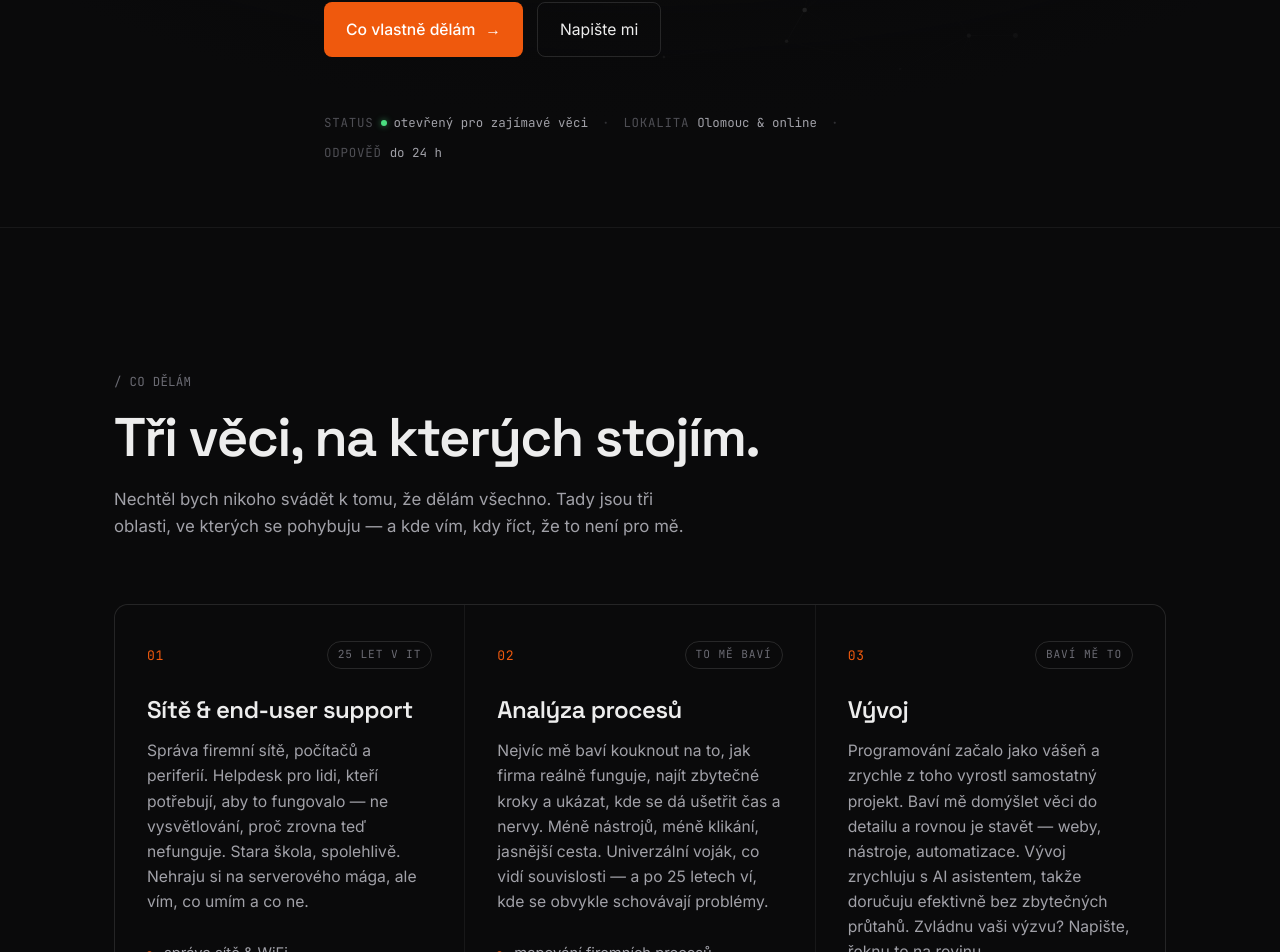
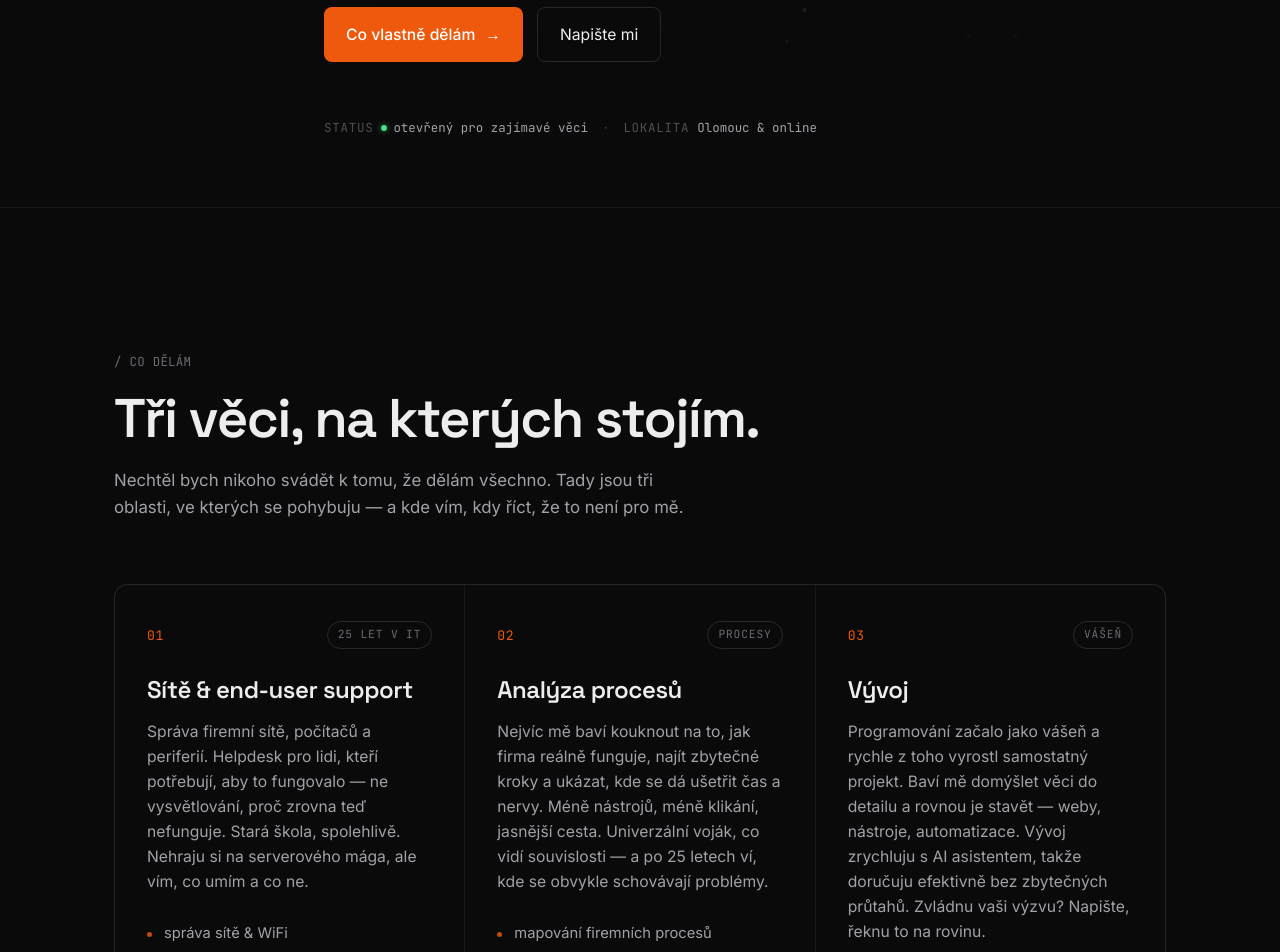
Before and after one commit to chofiz/hofix.cz, a Next.js app: page / in a window 1280 px wide. Shown: the part 658-1610 px from the top of the page. Built offline with nearby package versions, Linux system fonts and the light colour scheme.

Commit message:
fix: preklepy, opakovani bavi, slogan, odpoved 24h, gramatika

```diff
--- a/app/layout.tsx
+++ b/app/layout.tsx
@@ -23,7 +23,7 @@
 export const metadata: Metadata = {
   metadataBase: new URL("https://hofix.cz"),
   title: {
-    default: "hofix — IT & vývoj bez povinného nasazení",
+    default: "hofix — IT & vývoj bez korporátní omáčky",
     template: "%s — hofix",
   },
   description:
@@ -43,13 +43,13 @@
     locale: "cs_CZ",
     url: "https://hofix.cz",
     siteName: "hofix",
-    title: "hofix — IT & vývoj bez povinného nasazení",
+    title: "hofix — IT & vývoj bez korporátní omáčky",
     description:
       "IT specialista pro firmy: sítě, end-user support, analýza procesů a vývoj. Zajímavé výzvy rád přijmu.",
   },
   twitter: {
     card: "summary_large_image",
-    title: "hofix — IT & vývoj bez povinného nasazení",
+    title: "hofix — IT & vývoj bez korporátní omáčky",
     description:
       "IT specialista pro firmy: sítě, end-user support, analýza procesů a vývoj.",
   },
--- a/app/page.tsx
+++ b/app/page.tsx
@@ -7,7 +7,7 @@
     no: "01",
     title: "Sítě & end-user support",
     tag: "25 let v IT",
-    body: "Správa firemní sítě, počítačů a periferií. Helpdesk pro lidi, kteří potřebují, aby to fungovalo — ne vysvětlování, proč zrovna teď nefunguje. Stara škola, spolehlivě. Nehraju si na serverového mága, ale vím, co umím a co ne.",
+    body: "Správa firemní sítě, počítačů a periferií. Helpdesk pro lidi, kteří potřebují, aby to fungovalo — ne vysvětlování, proč zrovna teď nefunguje. Stará škola, spolehlivě. Nehraju si na serverového mága, ale vím, co umím a co ne.",
     points: [
       "správa sítě & WiFi",
       "helpdesk & end-user support",
@@ -18,7 +18,7 @@
   {
     no: "02",
     title: "Analýza procesů",
-    tag: "To mě baví",
+    tag: "Procesy",
     body: "Nejvíc mě baví kouknout na to, jak firma reálně funguje, najít zbytečné kroky a ukázat, kde se dá ušetřit čas a nervy. Méně nástrojů, méně klikání, jasnější cesta. Univerzální voják, co vidí souvislosti — a po 25 letech ví, kde se obvykle schovávají problémy.",
     points: [
       "mapování firemních procesů",
@@ -30,8 +30,8 @@
   {
     no: "03",
     title: "Vývoj",
-    tag: "Baví mě to",
-    body: "Programování začalo jako vášeň a zrychle z toho vyrostl samostatný projekt. Baví mě domýšlet věci do detailu a rovnou je stavět — weby, nástroje, automatizace. Vývoj zrychluju s AI asistentem, takže doručuju efektivně bez zbytečných průtahů. Zvládnu vaši výzvu? Napište, řeknu to na rovinu.",
+    tag: "Vášeň",
+    body: "Programování začalo jako vášeň a rychle z toho vyrostl samostatný projekt. Baví mě domýšlet věci do detailu a rovnou je stavět — weby, nástroje, automatizace. Vývoj zrychluju s AI asistentem, takže doručuju efektivně bez zbytečných průtahů. Zvládnu vaši výzvu? Napište, řeknu to na rovinu.",
     points: [
       "weby & webové aplikace",
       "interní nástroje & automatizace",
@@ -127,11 +127,6 @@
             <span className={styles.heroStatusItem}>
               <span className={styles.heroStatusKey}>lokalita</span>
               <span className={styles.heroStatusVal}>Olomouc & online</span>
-            </span>
-            <span className={styles.heroStatusSep}>·</span>
-            <span className={styles.heroStatusItem}>
-              <span className={styles.heroStatusKey}>odpověď</span>
-              <span className={styles.heroStatusVal}>do 24 h</span>
             </span>
           </div>
         </div>
@@ -278,7 +273,7 @@
           <div className={styles.footerBrand}>
             <Logo className={styles.footerLogo} />
             <p className={styles.footerTag}>
-              IT & vývoj bez povinného nasazení.
+              IT & vývoj bez korporátní omáčky.
             </p>
           </div>
           <div className={styles.footerMeta}>
```
